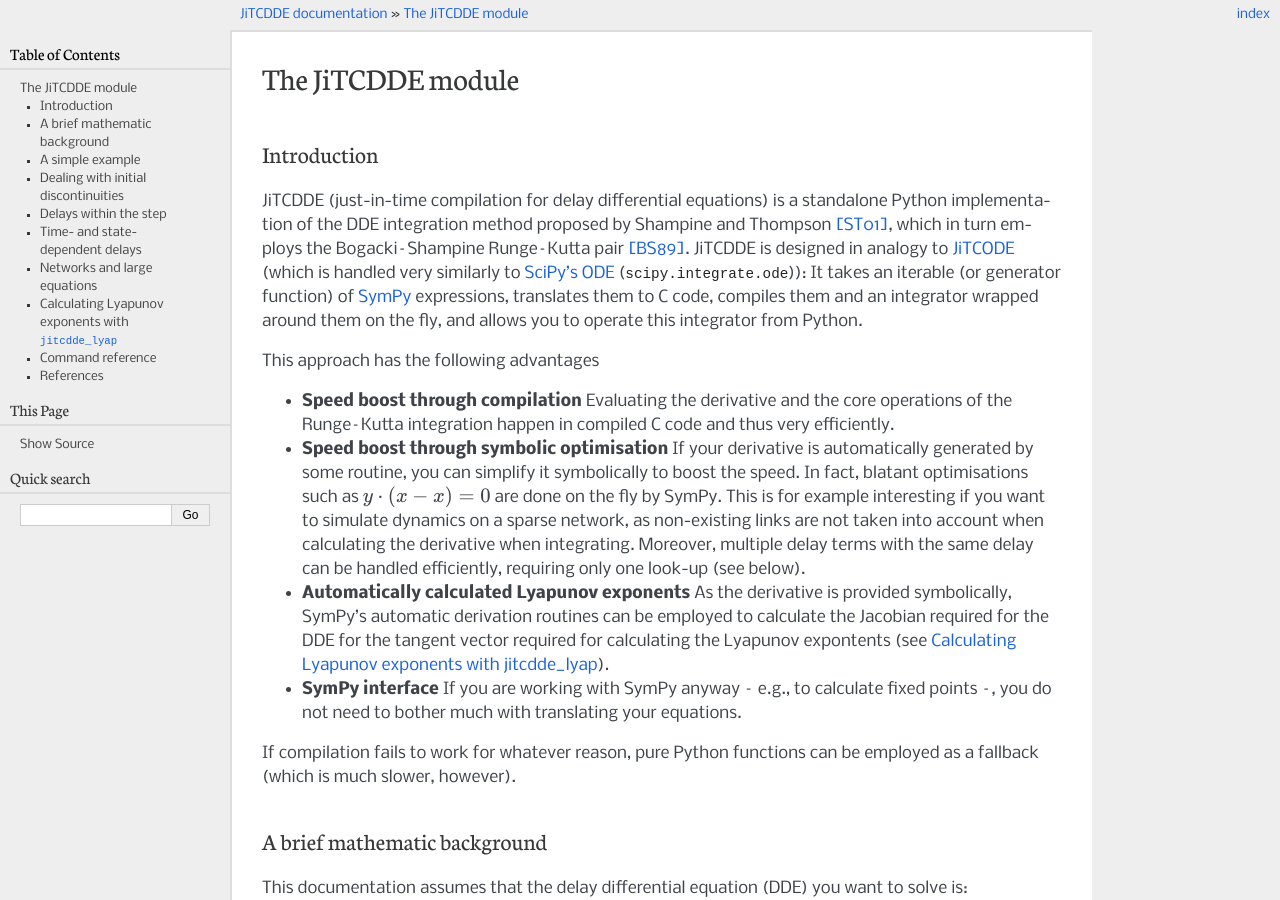
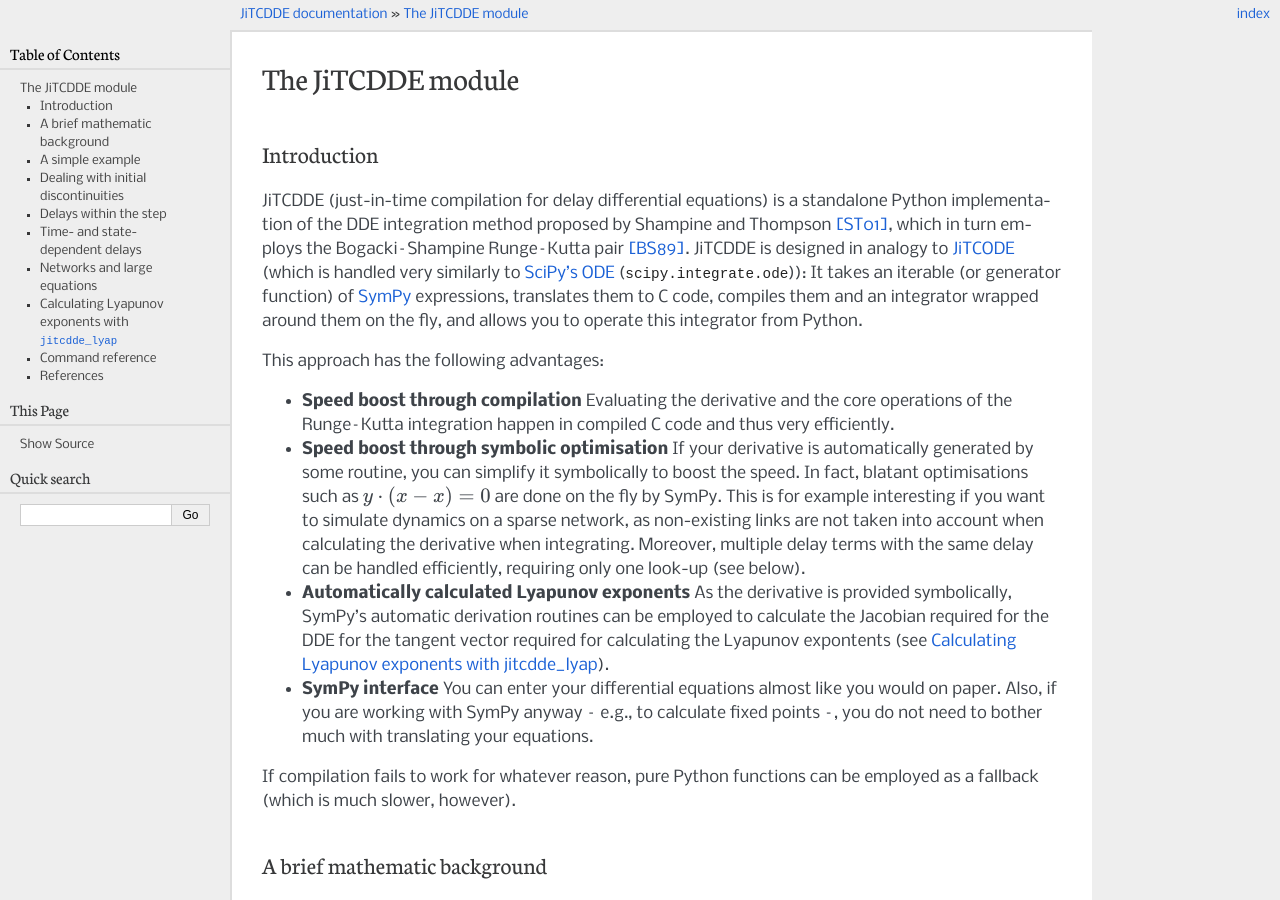
Before and after one commit to neurophysik/jitcdde, a Sphinx documentation site: the page built from docs/index.rst, in a window 1280 px wide and 900 px high. Built offline with Sphinx 7.4.7, drawn with Linux system fonts in a browser that asks for light colours; the version number could not be read and is left out.

Commit message:
More self-advertisement.

```diff
--- a/docs/index.rst
+++ b/docs/index.rst
@@ -8,7 +8,7 @@
 JiTCDDE is designed in analogy to `JiTCODE`_ (which is handled very similarly to `SciPy’s ODE`_ (`scipy.integrate.ode`)):
 It takes an iterable (or generator function) of `SymPy <http://www.sympy.org/>`_ expressions, translates them to C code, compiles them and an integrator wrapped around them on the fly, and allows you to operate this integrator from Python.
 
-This approach has the following advantages
+This approach has the following advantages:
 
 *	**Speed boost through compilation**
 	Evaluating the derivative and the core operations of the Runge–Kutta integration happen in compiled C code and thus very efficiently.
@@ -23,7 +23,8 @@
 	As the derivative is provided symbolically, SymPy’s automatic derivation routines can be employed to calculate the Jacobian required for the DDE for the tangent vector required for calculating the Lyapunov expontents (see `lyapunov`).
 
 *	**SymPy interface**
-	If you are working with SymPy anyway – e.g., to calculate fixed points –, you do not need to bother much with translating your equations.
+	You can enter your differential equations almost like you would on paper.
+	Also, if you are working with SymPy anyway – e.g., to calculate fixed points –, you do not need to bother much with translating your equations.
 
 If compilation fails to work for whatever reason, pure Python functions can be employed as a fallback (which is much slower, however).
 
```
